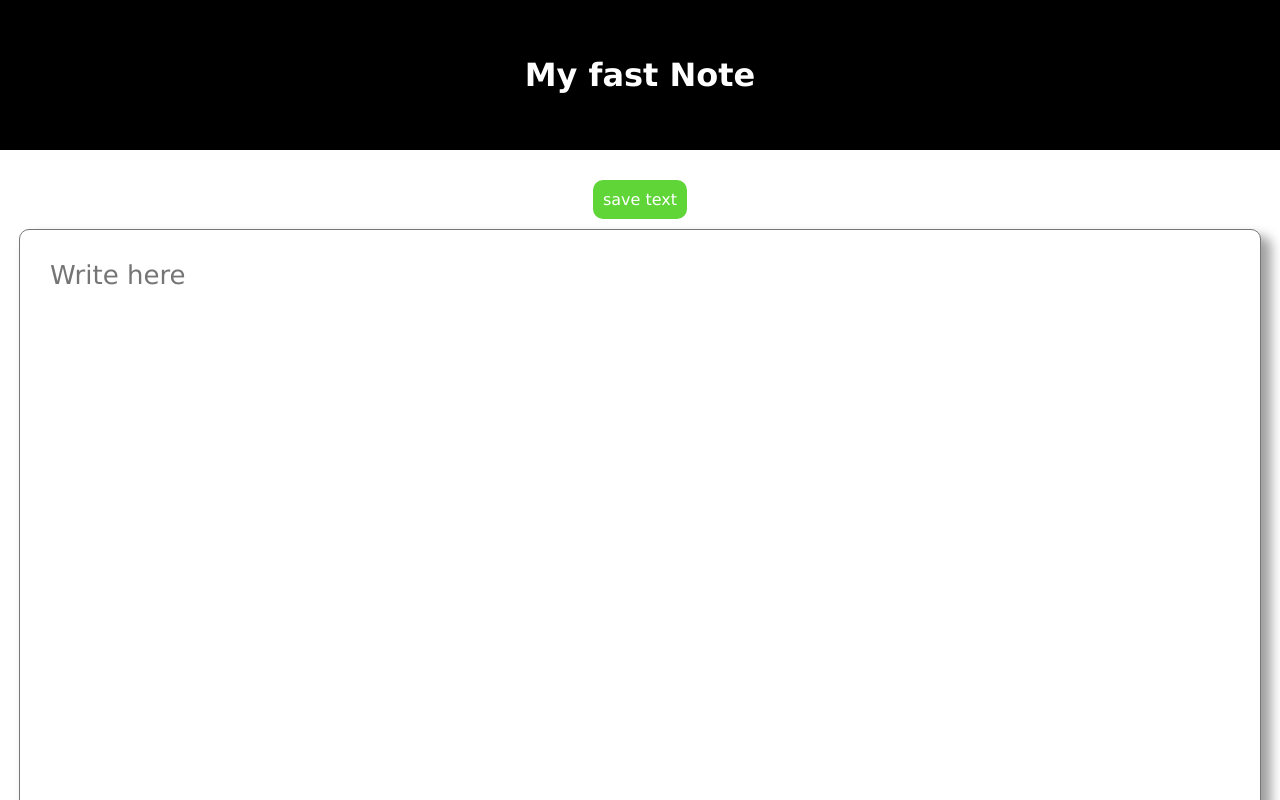
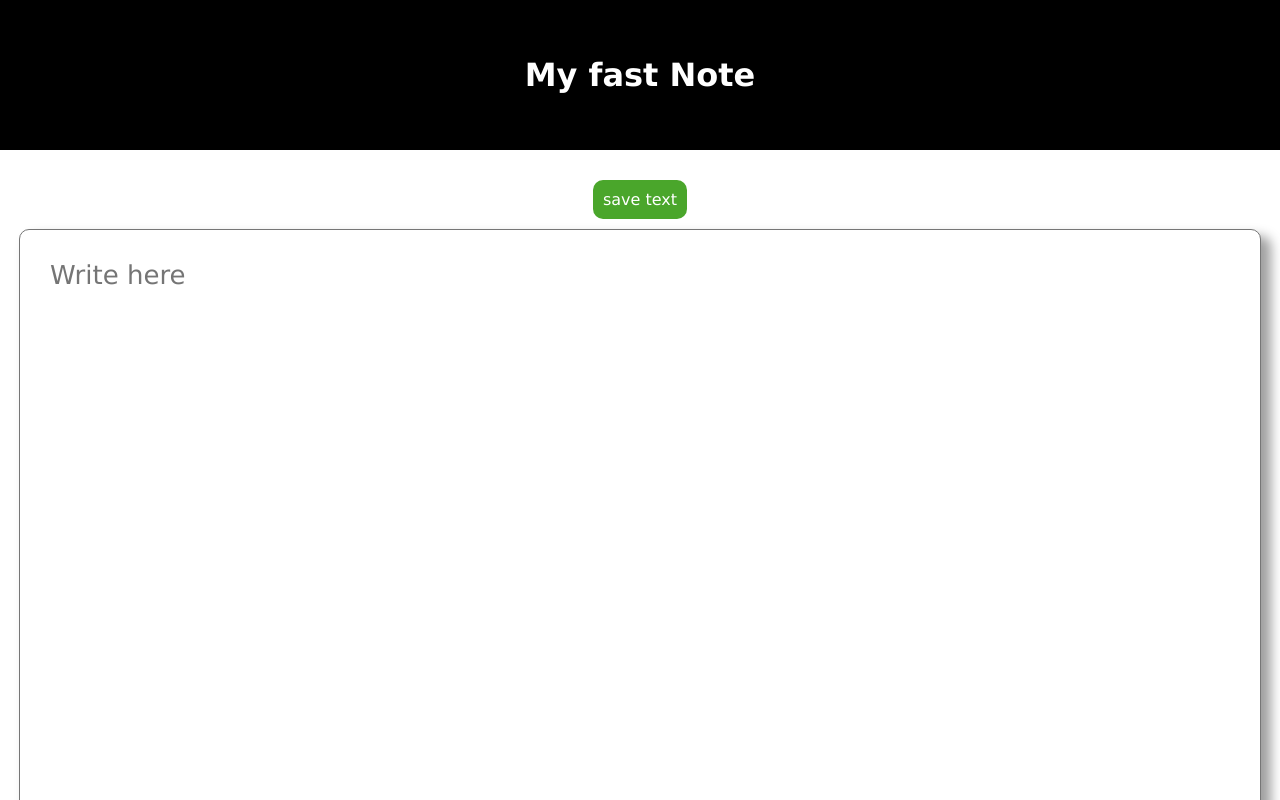
Before and after one commit to caiosantosSTL/vue-note-online, a Vue app: page / in a window 1280 px wide. Shown: the top 800 px of the page. Built offline with nearby package versions, Linux system fonts and the light colour scheme.

Commit message:
update btn

```diff
--- a/src/components/Note.vue
+++ b/src/components/Note.vue
@@ -38,7 +38,7 @@ function outFile() {
   flex-direction: row;
   justify-content: center;
   align-content: center;
-  background-color: rgb(95, 213, 56);
+  background-color: rgb(74, 166, 43);
   height: auto;
   border-radius: 10px;
   padding: 10px;
```
